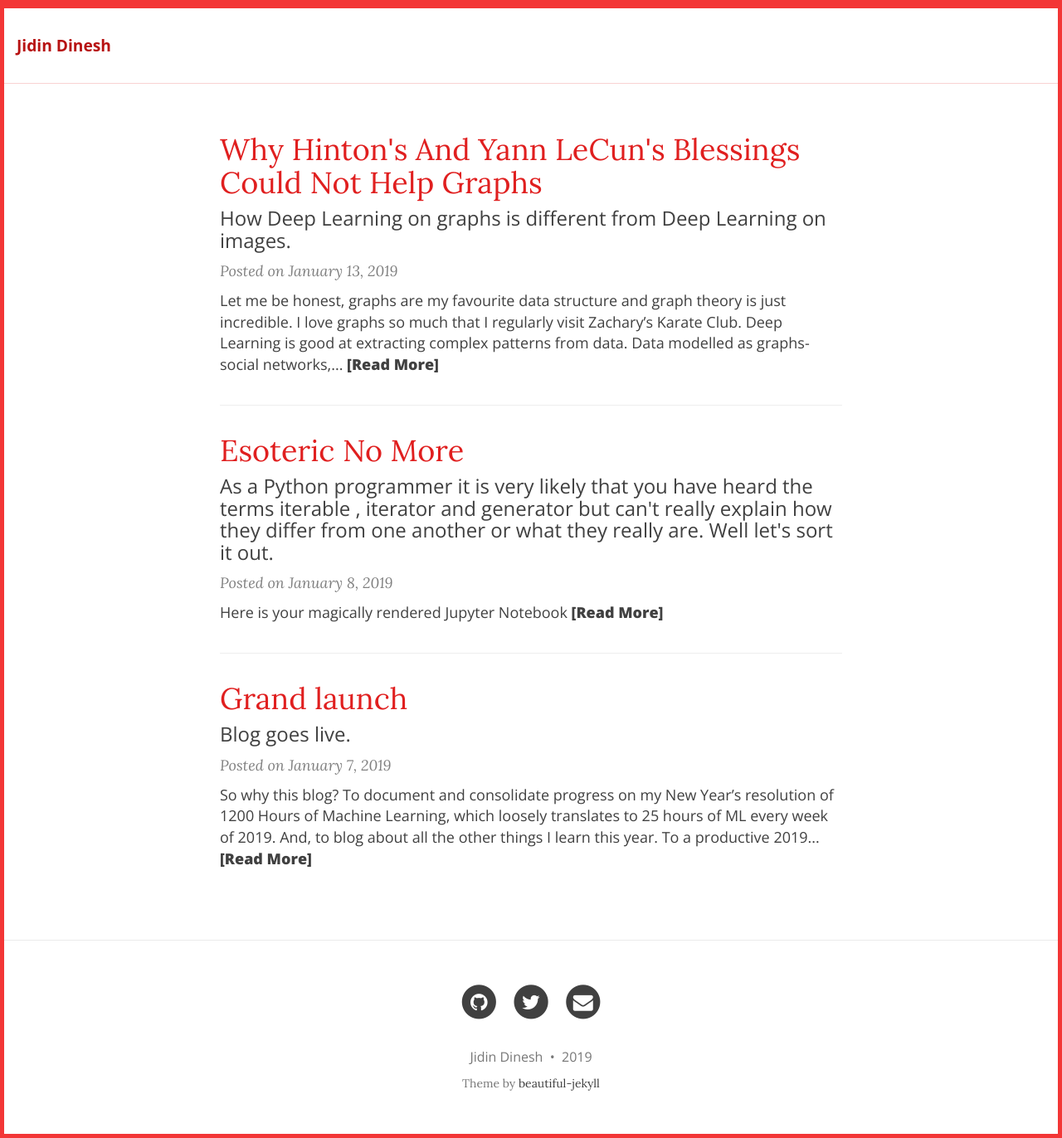
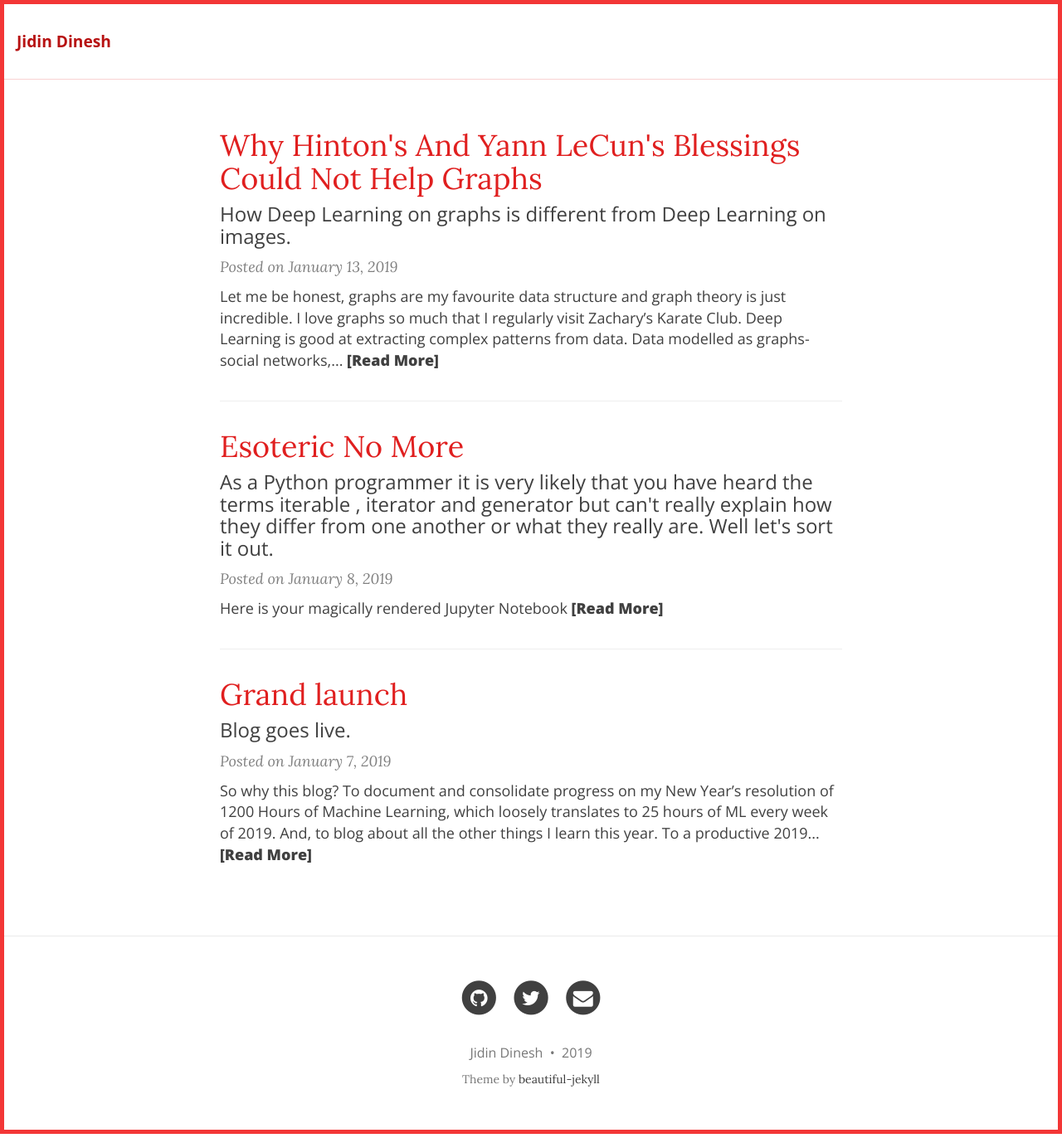
Before and after one commit to jidindinesh/jidindinesh.github.io, a Jekyll site: the page built from index.html, in a window 1280 px wide. Shown: the whole page at 83% size. Built offline with Jekyll 4.4.1, drawn with Linux system fonts in a browser that asks for light colours; nearby versions of some CDN libraries; the list of posts is cut into pages by our own code.

Commit message:
Update main.css

```diff
--- a/css/main.css
+++ b/css/main.css
@@ -102,7 +102,7 @@ img::-moz-selection {
   /* background: #F5F5F5; */
   background: rgb(255, 255, 255);
   border-bottom: 1px solid #f9d2d2;
-  border-top: 5px solid #f33636;
+  /*border-top: 5px solid #f33636; */
   /*font-family: 'Open Sans', 'Helvetica Neue', Helvetica, Arial, sans-serif;*/
   font: 400 16px/1.6 "Noto Sans","Helvetica Neue",Helvetica,Arial,sans-serif;
 }
```
